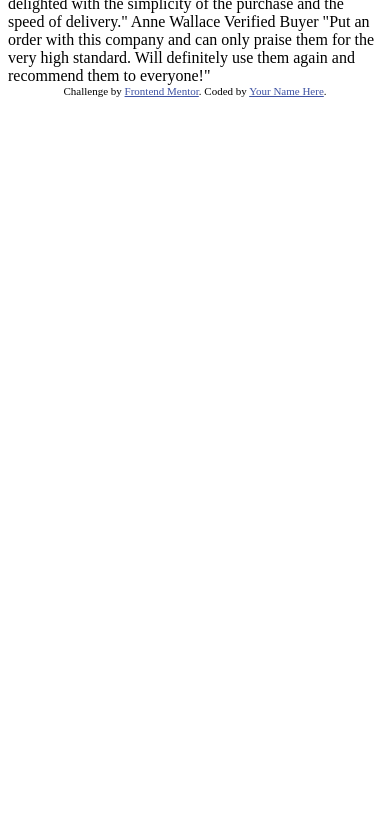
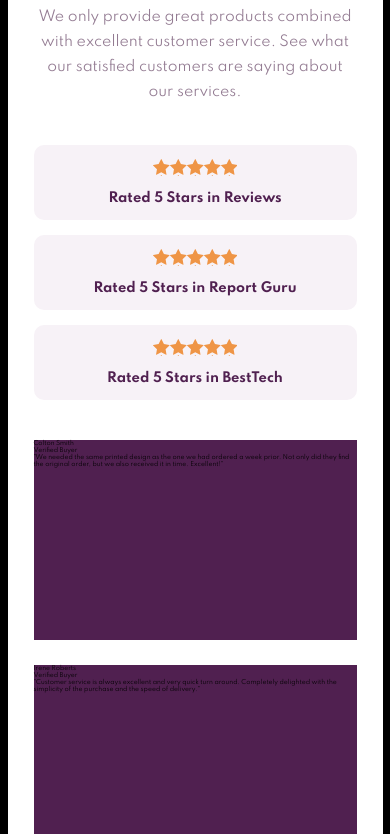
Before and after one commit to khazin/Social-proof-section, a website: page index.html in a window 390 px wide. Shown: the part 193-1027 px from the top of the page. Before the commit the page ends 844 px from the top, so only its background shows below. Drawn offline with Linux system fonts and the light colour scheme.

Commit message:
mobile layout on progress

```diff
--- a/index.html
+++ b/index.html
@@ -3,59 +3,77 @@
   <head>
     <meta charset="UTF-8" />
     <meta name="viewport" content="width=device-width, initial-scale=1.0" />
-    <!-- displays site properly based on user's device -->
-
     <link
       rel="icon"
       type="image/png"
       sizes="32x32"
       href="./images/favicon-32x32.png"
     />
-
+<link rel="stylesheet" href="css/style.css">
     <title>Frontend Mentor | Social proof section</title>
 
-    <!-- Feel free to remove these styles or customise in your own stylesheet 👍 -->
-    <style>
-      .attribution {
-        font-size: 11px;
-        text-align: center;
-      }
-      .attribution a {
-        color: hsl(228, 45%, 44%);
-      }
-    </style>
   </head>
   <body>
-    10,000+ of our users love our products.
+    <div class="container">
+      <div class="cta">
+        <h3 class="cta--title">10,000+ of our users love our products.</h3>
+        <p class="cta--paragraph">We only provide great products combined with excellent customer service.
+          See what our satisfied customers are saying about our services.</p>
+      </div>
+      <div class="rating">
+        <div class="rating--wrapper">
+          <div class="rating--star"></div>
+          <p class="rating--title">Rated 5 Stars in Reviews</p>
+        </div>
+        <div class="rating--wrapper">
+          <div class="rating--star"></div>
+          <p class="rating--title">Rated 5 Stars in Report Guru</p>
+        </div>
+        <div class="rating--wrapper">
+          <div class="rating--star"></div>
+          <p class="rating--title">Rated 5 Stars in BestTech</p>
+        </div>
+      </div>
+      <div class="testimony">
+        <div class="testimony--wrapper">
+          <div class="testimony--customer">
+            <div class="testimony--customer-image"></div>
+            <div class="testimony--customer-name">Colton Smith</div>
+            <div class="testimony--customer-title">Verified Buyer</div>
+          </div>
+          <p class="testimony--quote">"We needed the same printed design as the one we had ordered a week prior.
+            Not only did they find the original order, but we also received it in time.
+            Excellent!"
+          </p>
+        </div>
+        <div class="testimony--wrapper">
+          <div class="testimony--customer">
+            <div class="testimony--customer-image"></div>
+            <div class="testimony--customer-name">Irene Roberts</div>
+            <div class="testimony--customer-title">Verified Buyer</div>
+          </div>
+          <p class="testimony--quote">"Customer service is always excellent and very quick turn around. Completely
+            delighted with the simplicity of the purchase and the speed of delivery."
+          </p>
+        </div>
+        <div class="testimony--wrapper">
+          <div class="testimony--customer">
+            <div class="testimony--customer-image"></div>
+            <div class="testimony--customer-name">Anne Wallace</div>
+            <div class="testimony--customer-title">Verified Buyer</div>
+          </div>
+          <p class="testimony--quote">"Put an order with this company and can only praise them for the very high
+            standard. Will definitely use them again and recommend them to everyone!"
+        </p>
+        </div>
+      </div>
+    </div>
 
-    We only provide great products combined with excellent customer service.
-    See what our satisfied customers are saying about our services.
-
-    Rated 5 Stars in Reviews
-    Rated 5 Stars in Report Guru
-    Rated 5 Stars in BestTech
-
-    Colton Smith
-    Verified Buyer
-    "We needed the same printed design as the one we had ordered a week prior.
-    Not only did they find the original order, but we also received it in time.
-    Excellent!"
-
-    Irene Roberts
-    Verified Buyer
-    "Customer service is always excellent and very quick turn around. Completely
-    delighted with the simplicity of the purchase and the speed of delivery."
-
-    Anne Wallace
-    Verified Buyer
-    "Put an order with this company and can only praise them for the very high
-    standard. Will definitely use them again and recommend them to everyone!"
-
+    <!--
     <div class="attribution">
       Challenge by
-      <a href="https://www.frontendmentor.io?ref=challenge" target="_blank"
-        >Frontend Mentor</a
-      >. Coded by <a href="#">Your Name Here</a>.
-    </div>
+      <a href="https://www.frontendmentor.io/challenges/profile-card-component-cfArpWshJ" target="_blank">Frontend Mentor</a>. Coded by
+      <a href="https://github.com/khazin/Profile-card-component" target="_blank">Khazin</a>.
+    </div> -->
   </body>
 </html>
--- a/scss/main.scss
+++ b/scss/main.scss
@@ -0,0 +1,158 @@
+@import url("https://fonts.googleapis.com/css2?family=Spartan:wght@400;500;700&display=swap");
+
+/************
+GLOBAL STYLES
+*************/
+:root {
+  /*colors*/
+  --very-dark-magenta: hsl(300, 43%, 22%);
+  --soft-pink: hsl(333, 80%, 67%);
+  --dark-grayish-magenta: hsl(303, 10%, 53%);
+  --light-grayish-magenta: hsl(300, 24%, 96%);
+  --white: hsl(0, 0%, 100%);
+  /*font family*/
+  --spartan-sans: "Spartan", sans-serif;
+}
+*,
+*::before,
+*::after {
+  padding: 0;
+  margin: 0;
+  box-sizing: border-box;
+  font-size: 62.5%;
+}
+body {
+    min-height: 100vh;
+    width: 100%;
+    background-color: black;
+
+    display: flex;
+    justify-content: center;
+    align-items: center;
+
+  font-family: var(--spartan-sans);
+}
+
+/************
+MOBILE LAYOUT
+*************/
+.container {
+    position: relative;
+    background-color: var(--white);
+    min-height: 100vh;
+    width: 37.5rem;
+
+    display: flex;
+    flex-direction: column;
+    // justify-content: center;
+    align-items: center;
+
+    padding: 8rem 2.6rem;
+}
+
+/*cta styles*/
+.cta {
+    &--title {
+        font-size: 3rem;
+        font-weight: 700;
+        line-height: 3.2rem;
+        color: var(--very-dark-magenta);
+        text-align: center;
+        margin-bottom: 2.2rem;
+    }
+    &--paragraph {
+        font-size: 1.4rem;
+        line-height: 2.5rem;
+        color: var(--dark-grayish-magenta);
+        text-align: center;
+
+    }
+}
+
+/*rating styles*/
+.rating{
+    position: relative;
+    width: 100%;
+    height: 25.5rem;
+
+    display: flex;
+    flex-direction: column;
+    justify-content: space-between;
+    align-items: center;
+
+    margin: 4rem 0;
+    &--wrapper{
+        height: 7.5rem;
+        width: 100%;
+    background-color: var(--light-grayish-magenta);
+
+    border-radius: 10px;
+
+    display: flex;
+    flex-direction: column;
+    justify-content: space-evenly;
+    align-items: center;
+    }
+    &--star{
+        height: 1.7rem;
+        width: 8.4rem;
+        background-image: url(../images/icon-star.svg);
+    }
+    &--title{
+        font-weight: 700;
+        font-size: 1.3rem;
+        color: var(--very-dark-magenta);
+    }
+}
+
+/*testimony styles*/
+.testimony {
+    position: relative;
+    width: 100%;
+    height: 65rem;
+
+    display: flex;
+    flex-direction: column;
+    justify-content: space-between;
+    align-items: center;
+
+    &--wrapper{
+    background-color: var(--very-dark-magenta);
+
+        width: 100%;
+        height: 20rem;
+    }
+    &--customer{
+        &--image{
+
+        }
+        &--name{
+
+        }
+        &--title{
+
+        }
+    }
+    &--quote{
+
+    }
+}
+
+/*****************
+ATTTRIBUTION STYLE
+******************/
+.attribution {
+  position: absolute;
+  bottom: 2rem;
+  left: 0;
+  right: 0;
+  margin-top: 2rem;
+  font-size: 1.5rem;
+  color: white;
+  text-align: center;
+
+  & a {
+    font-size: 1.5rem;
+    color: white;
+  }
+}
```
Also changed, not shown: package.json (added, +22 -0 lines), css/style.css, 2 other files.
